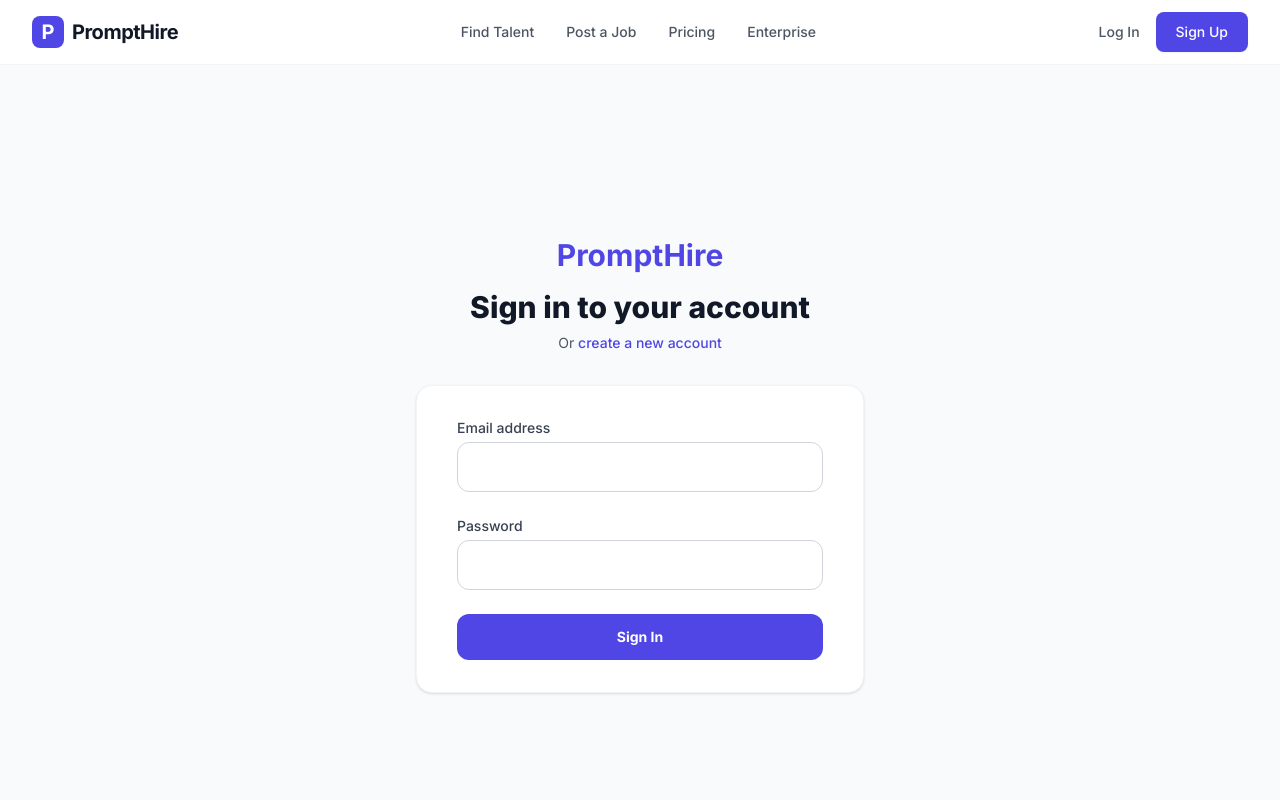
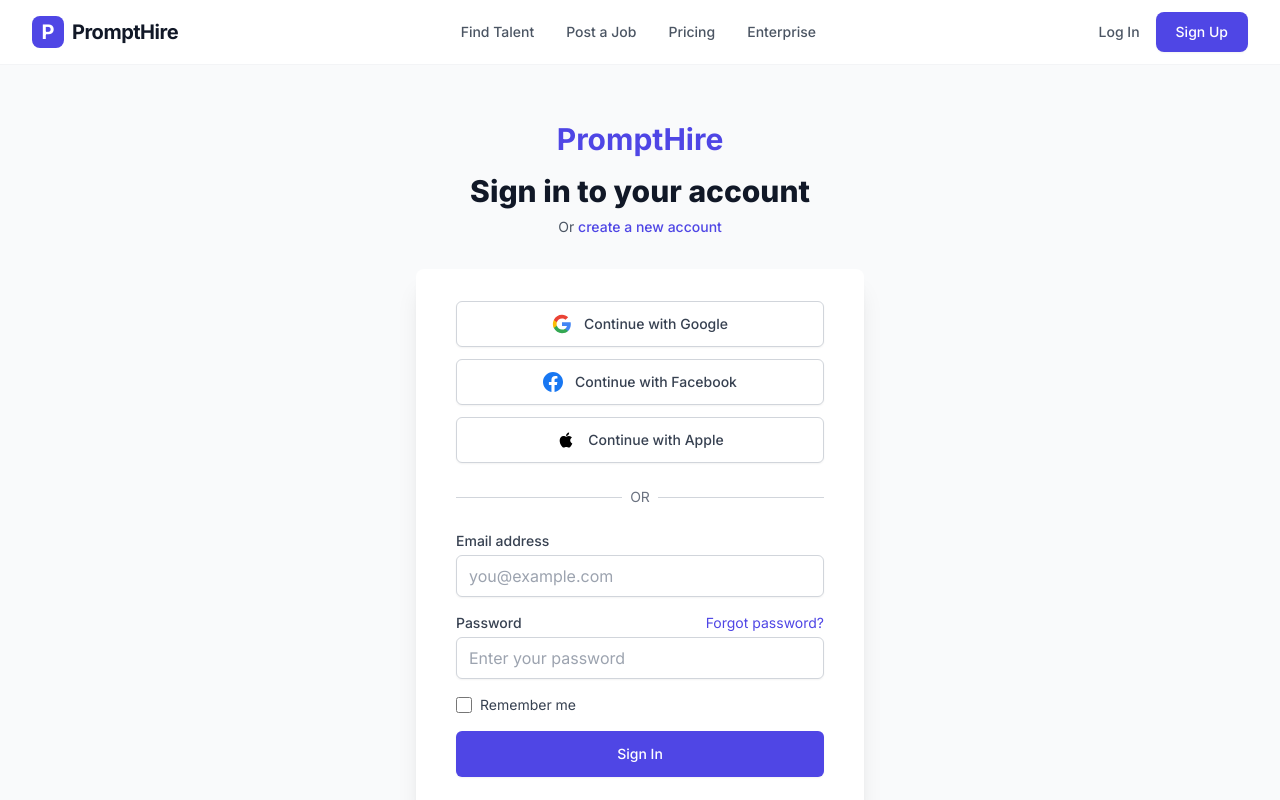
Before and after one commit to ecommerceguru787-cyber/prompthire, a Next.js app: page /auth/login in a window 1280 px wide. Shown: the top 800 px of the page. Built offline with nearby package versions, Linux system fonts and the light colour scheme.

Commit message:
Add social login (Google, Facebook, Apple) to login page

```diff
--- a/app/auth/login/page.tsx
+++ b/app/auth/login/page.tsx
@@ -2,6 +2,11 @@
 import Link from 'next/link';
 
 export default function LoginPage() {
+  const handleSocialAuth = (provider: string) => {
+    // Social auth placeholder - will integrate with NextAuth/Firebase
+    console.log(`Sign in with ${provider}`);
+  };
+
   return (
     <div className="min-h-screen bg-gray-50 flex flex-col justify-center py-12 sm:px-6 lg:px-8">
       <div className="sm:mx-auto sm:w-full sm:max-w-md text-center mb-8">
@@ -12,18 +17,101 @@
           <Link href="/auth/signup" className="font-medium text-indigo-600 hover:text-indigo-500">create a new account</Link>
         </p>
       </div>
+
       <div className="sm:mx-auto sm:w-full sm:max-w-md">
-        <div className="bg-white py-8 px-4 shadow sm:rounded-2xl sm:px-10 border border-gray-100">
-          <form className="space-y-6">
+        <div className="bg-white py-8 px-4 shadow-xl sm:rounded-lg sm:px-10">
+          {/* Social Login Buttons - Fiverr Style */}
+          <div className="space-y-3 mb-6">
+            <button
+              onClick={() => handleSocialAuth('google')}
+              className="w-full flex items-center justify-center gap-3 py-3 px-4 border border-gray-300 rounded-md shadow-sm bg-white text-sm font-medium text-gray-700 hover:bg-gray-50 transition"
+            >
+              <svg className="w-5 h-5" viewBox="0 0 24 24">
+                <path fill="#4285F4" d="M22.56 12.25c0-.78-.07-1.53-.2-2.25H12v4.26h5.92c-.26 1.37-1.04 2.53-2.21 3.31v2.77h3.57c2.08-1.92 3.28-4.74 3.28-8.09z"/>
+                <path fill="#34A853" d="M12 23c2.97 0 5.46-.98 7.28-2.66l-3.57-2.77c-.98.66-2.23 1.06-3.71 1.06-2.86 0-5.29-1.93-6.16-4.53H2.18v2.84C3.99 20.53 7.7 23 12 23z"/>
+                <path fill="#FBBC05" d="M5.84 14.09c-.22-.66-.35-1.36-.35-2.09s.13-1.43.35-2.09V7.07H2.18C1.43 8.55 1 10.22 1 12s.43 3.45 1.18 4.93l2.85-2.22.81-.62z"/>
+                <path fill="#EA4335" d="M12 5.38c1.62 0 3.06.56 4.21 1.64l3.15-3.15C17.45 2.09 14.97 1 12 1 7.7 1 3.99 3.47 2.18 7.07l3.66 2.84c.87-2.6 3.3-4.53 6.16-4.53z"/>
+              </svg>
+              Continue with Google
+            </button>
+
+            <button
+              onClick={() => handleSocialAuth('facebook')}
+              className="w-full flex items-center justify-center gap-3 py-3 px-4 border border-gray-300 rounded-md shadow-sm bg-white text-sm font-medium text-gray-700 hover:bg-gray-50 transition"
+            >
+              <svg className="w-5 h-5" fill="#1877F2" viewBox="0 0 24 24">
+                <path d="M24 12.073c0-6.627-5.373-12-12-12s-12 5.373-12 12c0 5.99 4.388 10.954 10.125 11.854v-8.385H7.078v-3.47h3.047V9.43c0-3.007 1.792-4.669 4.533-4.669 1.312 0 2.686.235 2.686.235v2.953H15.83c-1.491 0-1.956.925-1.956 1.874v2.25h3.328l-.532 3.47h-2.796v8.385C19.612 23.027 24 18.062 24 12.073z"/>
+              </svg>
+              Continue with Facebook
+            </button>
+
+            <button
+              onClick={() => handleSocialAuth('apple')}
+              className="w-full flex items-center justify-center gap-3 py-3 px-4 border border-gray-300 rounded-md shadow-sm bg-white text-sm font-medium text-gray-700 hover:bg-gray-50 transition"
+            >
+              <svg className="w-5 h-5" fill="#000000" viewBox="0 0 24 24">
+                <path d="M17.05 20.28c-.98.95-2.05.88-3.08.4-1.09-.5-2.08-.48-3.24 0-1.44.62-2.2.44-3.06-.4C2.79 15.25 3.51 7.59 9.05 7.31c1.35.07 2.29.74 3.08.8 1.18-.24 2.31-.93 3.57-.84 1.51.12 2.65.72 3.4 1.8-3.12 1.87-2.38 5.98.48 7.13-.57 1.5-1.31 2.99-2.54 4.09l.01-.01zM12.03 7.25c-.15-2.23 1.66-4.07 3.74-4.25.29 2.58-2.34 4.5-3.74 4.25z"/>
+              </svg>
+              Continue with Apple
+            </button>
+          </div>
+
+          <div className="relative mb-6">
+            <div className="absolute inset-0 flex items-center">
+              <div className="w-full border-t border-gray-300"></div>
+            </div>
+            <div className="relative flex justify-center text-sm">
+              <span className="px-2 bg-white text-gray-500">OR</span>
+            </div>
+          </div>
+
+          {/* Email Login Form */}
+          <form className="space-y-4">
             <div>
-              <label className="block text-sm font-medium text-gray-700">Email address</label>
-              <input type="email" required className="mt-1 block w-full border border-gray-300 rounded-xl p-3 focus:ring-indigo-500 focus:border-indigo-500" />
+              <label htmlFor="email" className="block text-sm font-medium text-gray-700">Email address</label>
+              <input
+                id="email"
+                name="email"
+                type="email"
+                autoComplete="email"
+                required
+                className="mt-1 block w-full px-3 py-2 border border-gray-300 rounded-md shadow-sm focus:outline-none focus:ring-indigo-500 focus:border-indigo-500"
+                placeholder="you@example.com"
+              />
             </div>
+
             <div>
-              <label className="block text-sm font-medium text-gray-700">Password</label>
-              <input type="password" required className="mt-1 block w-full border border-gray-300 rounded-xl p-3 focus:ring-indigo-500 focus:border-indigo-500" />
+              <div className="flex items-center justify-between">
+                <label htmlFor="password" className="block text-sm font-medium text-gray-700">Password</label>
+                <a href="/forgot-password" className="text-sm text-indigo-600 hover:text-indigo-500">Forgot password?</a>
+              </div>
+              <input
+                id="password"
+                name="password"
+                type="password"
+                autoComplete="current-password"
+                required
+                className="mt-1 block w-full px-3 py-2 border border-gray-300 rounded-md shadow-sm focus:outline-none focus:ring-indigo-500 focus:border-indigo-500"
+                placeholder="Enter your password"
+              />
             </div>
-            <button type="submit" className="w-full py-3 px-4 border border-transparent rounded-xl text-sm font-bold text-white bg-indigo-600 hover:bg-indigo-700">
+
+            <div className="flex items-center">
+              <input
+                id="remember"
+                name="remember"
+                type="checkbox"
+                className="h-4 w-4 text-indigo-600 focus:ring-indigo-500 border-gray-300 rounded"
+              />
+              <label htmlFor="remember" className="ml-2 block text-sm text-gray-700">
+                Remember me
+              </label>
+            </div>
+
+            <button
+              type="submit"
+              className="w-full flex justify-center py-3 px-4 border border-transparent rounded-md shadow-sm text-sm font-medium text-white bg-indigo-600 hover:bg-indigo-700 focus:outline-none focus:ring-2 focus:ring-offset-2 focus:ring-indigo-500 transition"
+            >
               Sign In
             </button>
           </form>
```
